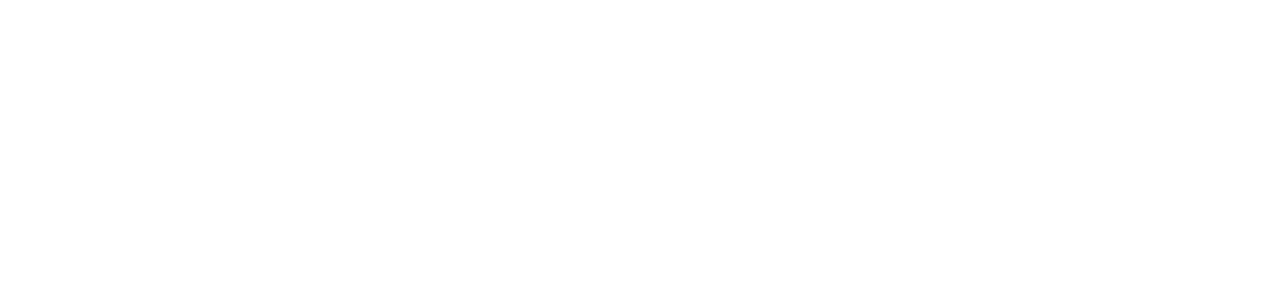
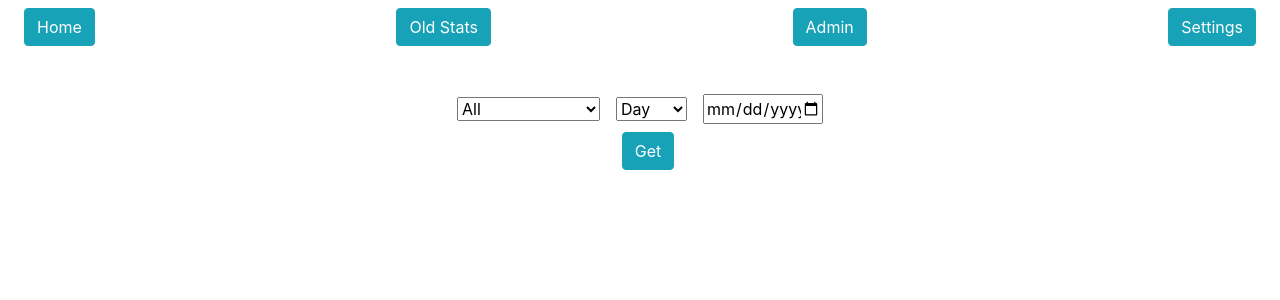
Before and after one commit to prat1k-chakrab0rty/SF06, an Angular app: page /logs in a window 1280 px wide. Before the commit this address led to /. Shown: the top 300 px of the page. Built offline with nearby package versions, Linux system fonts and the light colour scheme.

Commit message:
Added the logs page and added the functionalities for it, date and month filter logic is still left.

```diff
--- a/src/app/app-routing.module.ts
+++ b/src/app/app-routing.module.ts
@@ -3,11 +3,13 @@
 import { KeyComponent } from './key/key.component';
 import { HomeComponent } from './home/home.component';
 import { OldStatsComponent } from './old-stats/old-stats.component';
+import { LogsComponent } from './logs/logs.component';
 
 const routes: Routes = [
   { path: "", component: KeyComponent, },
   { path: "home", component: HomeComponent, },
   { path: "old-stats", component: OldStatsComponent, },
+  { path: "logs", component: LogsComponent, },
 ];
 
 @NgModule({
--- a/src/app/app.module.ts
+++ b/src/app/app.module.ts
@@ -7,13 +7,15 @@
 import { HomeComponent } from './home/home.component';
 import { FormsModule } from '@angular/forms';
 import { OldStatsComponent } from './old-stats/old-stats.component';
+import { LogsComponent } from './logs/logs.component';
 
 @NgModule({
   declarations: [
     AppComponent,
     KeyComponent,
     HomeComponent,
-    OldStatsComponent
+    OldStatsComponent,
+    LogsComponent
   ],
   imports: [
     BrowserModule,
--- a/src/app/home/home.component.html
+++ b/src/app/home/home.component.html
@@ -1,6 +1,6 @@
 <div class="d-flex justify-content-between align-items-center mx-4 my-2">
     <button class="btn btn-info" (click)="toOldStatsPage()">Old stats</button>
-    <button class="btn btn-info">Logs</button>
+    <button class="btn btn-info" (click)="toLogsPage()">Logs</button>
     <button class="btn btn-info">Admin</button>
     <button class="btn btn-info">Settings</button>
 </div>
--- a/src/app/home/home.component.ts
+++ b/src/app/home/home.component.ts
@@ -39,4 +39,7 @@
   toOldStatsPage() {
     this.router.navigate(['old-stats']);
   }
+  toLogsPage() {
+    this.router.navigate(['logs']);
+  }
 }
--- /dev/null
+++ b/src/app/logs/logs.component.html
@@ -0,0 +1,52 @@
+<div class="d-flex justify-content-between align-items-center mx-4 my-2">
+    <button class="btn btn-info" (click)="toHomePage()">Home</button>
+    <button class="btn btn-info" (click)="toOldStatsPage()">Old Stats</button>
+    <button class="btn btn-info">Admin</button>
+    <button class="btn btn-info">Settings</button>
+</div>
+<div class="d-flex justify-content-center align-items-center mt-5 mb-2">
+    <select (change)="reset()" class="mr-3" [(ngModel)]="logsFilter">
+        <option value="0">All</option>
+        <option value="1">Money Added</option>
+        <option value="2">Dues Clearance</option>
+        <option value="3">Balance Refill</option>
+    </select>
+    <select (change)="reset()" class="mr-3" [(ngModel)]="timeFilter">
+        <option>Day</option>
+        <option>Month</option>
+    </select>
+    <input style="width: 120px;" *ngIf="timeFilter=='Day'" type="date" />
+    <input style="width: 120px;" *ngIf="timeFilter=='Month'" type="month" />
+</div>
+<div class="d-flex justify-content-center align-items-center mb-5">
+    <button (click)="filterLogs()" class="btn btn-info ml-3">Get</button>
+</div>
+<div *ngIf="isGetPressed" class=" container d-flex flex-column justify-content-center align-items-start my-5">
+    <p *ngFor="let log of filteredLogs">
+
+        <span *ngIf="log.type==1" class="d-flex align-items-center">
+            <i style="margin-right: 0.25rem;" class="bi bi-coin text-success"></i>
+            <span>{{log.who}} has added {{log.sum}} to the balance.</span><span
+                class="d-flex flex-column align-items-center justify-content-center pl-2" style="height: 24px;"><span
+                    style="font-size:6px; font-weight: bold;" class="text-info">{{log.time}}</span><span
+                    style="font-size:6px; font-weight: bold;"
+                    class="text-info">{{log.date.substring(0,5)}}</span></span>
+        </span>
+        <span *ngIf="log.type==2" class="d-flex align-items-center">
+            <i style="margin-right: 0.25rem;" class="bi bi-coin text-primary"></i>
+            <span>{{admin}} has cleared the {{log.amount}} dues of {{log.who}}.</span><span
+                class="d-flex flex-column align-items-center justify-content-center pl-2" style="height: 24px;"><span
+                    style="font-size:6px; font-weight: bold;" class="text-info">{{log.time}}</span><span
+                    style="font-size:6px; font-weight: bold;"
+                    class="text-info">{{log.date.substring(0,5)}}</span></span>
+        </span>
+        <span *ngIf="log.type==3" class="d-flex align-items-center">
+            <i style="margin-right: 0.25rem;" class="bi bi-coin text-danger"></i>
+            <span>{{admin}} has raised a requirement of ₹ {{log.amount}}.</span><span
+                class="d-flex flex-column align-items-center justify-content-center pl-2" style="height: 24px;"><span
+                    style="font-size:6px; font-weight: bold;" class="text-info">{{log.time}}</span><span
+                    style="font-size:6px; font-weight: bold;"
+                    class="text-info">{{log.date.substring(0,5)}}</span></span>
+        </span>
+    </p>
+</div>
--- /dev/null
+++ b/src/app/logs/logs.component.ts
@@ -0,0 +1,55 @@
+import { Component } from '@angular/core';
+import { Router } from '@angular/router';
+
+@Component({
+  selector: 'app-logs',
+  templateUrl: './logs.component.html',
+  styleUrls: ['./logs.component.css']
+})
+export class LogsComponent {
+  isGetPressed: boolean = false;
+  logsFilter: string = "0";
+  admin:string="Sharuk";
+  timeFilter:string="Day";
+  logs:any[]=[
+    {
+      date:"02-04-2023",
+      time:"14:22",
+      type:1,
+      who:"Sharuk",
+      sum:10000,
+    },
+    {
+      date:"02-04-2023",
+      time:"15:10",
+      type:3,
+      amount:5000,
+    },
+    {
+      date:"02-04-2023",
+      time:"20:45",
+      type:2,
+      who:"Pratik",
+      sum:220,
+    },
+  ];
+  filteredLogs:any[]=[];
+  constructor(public router: Router) { }
+
+  toHomePage() {
+    this.router.navigate(['home']);
+  }
+
+  toOldStatsPage() {
+    this.router.navigate(['old-stats']);
+  }
+
+  reset(){
+    this.isGetPressed=false;
+  }
+
+  filterLogs(){
+    this.filteredLogs=this.logs.filter(l=>l.type.toString()==this.logsFilter ||this.logsFilter=="0");
+    this.isGetPressed=true;
+  }
+}
--- a/src/app/old-stats/old-stats.component.html
+++ b/src/app/old-stats/old-stats.component.html
@@ -1,6 +1,6 @@
 <div class="d-flex justify-content-between align-items-center mx-4 my-2">
     <button class="btn btn-info" (click)="toHomePage()">Home</button>
-    <button class="btn btn-info">Logs</button>
+    <button class="btn btn-info" (click)="toLogsPage()">Logs</button>
     <button class="btn btn-info">Admin</button>
     <button class="btn btn-info">Settings</button>
 </div>
@@ -33,12 +33,13 @@
     <div class="d-flex justify-content-center align-items-center my-5">
         <h5>Total :₹ 140</h5>
     </div>
-    <div *ngIf="tableFilter=='Month'" class="container d-flex flex-column justify-content-center align-items-center my-5 mx-2">
+    <div *ngIf="tableFilter=='Month'"
+        class="container d-flex flex-column justify-content-center align-items-center my-5 mx-2">
         <p>Amount Collected:<span style="font-weight: bold;"
                 [ngClass]="amountCollected>30000?'text-danger':'text-success'"> ₹ {{amountCollected}}</span></p>
         <p>Saved: <span style="font-weight: bold;" class="text-info">₹ {{saved}}</span></p>
-        <p><span style="font-weight: bold;" [ngClass]="result>0?'text-danger':'text-success'">₹ {{result}}</span> <span style="font-weight: bold;"
-                *ngIf="result>0">
+        <p><span style="font-weight: bold;" [ngClass]="result>0?'text-danger':'text-success'">₹ {{result}}</span> <span
+                style="font-weight: bold;" *ngIf="result>0">
                 over</span><span style="font-weight: bold;" *ngIf="result<=0"> under</span> the
             limit. </p>
     </div>
--- a/src/app/old-stats/old-stats.component.ts
+++ b/src/app/old-stats/old-stats.component.ts
@@ -33,6 +33,10 @@
     this.router.navigate(['home']);
   }
 
+  toLogsPage() {
+    this.router.navigate(['logs']);
+  }
+
   getData(){
     this.isGetPressed=true;
   }
```
Also changed, not shown: src/app/logs/logs.component.css (added), 1 other file (tests, documents, lock files or other folders).
